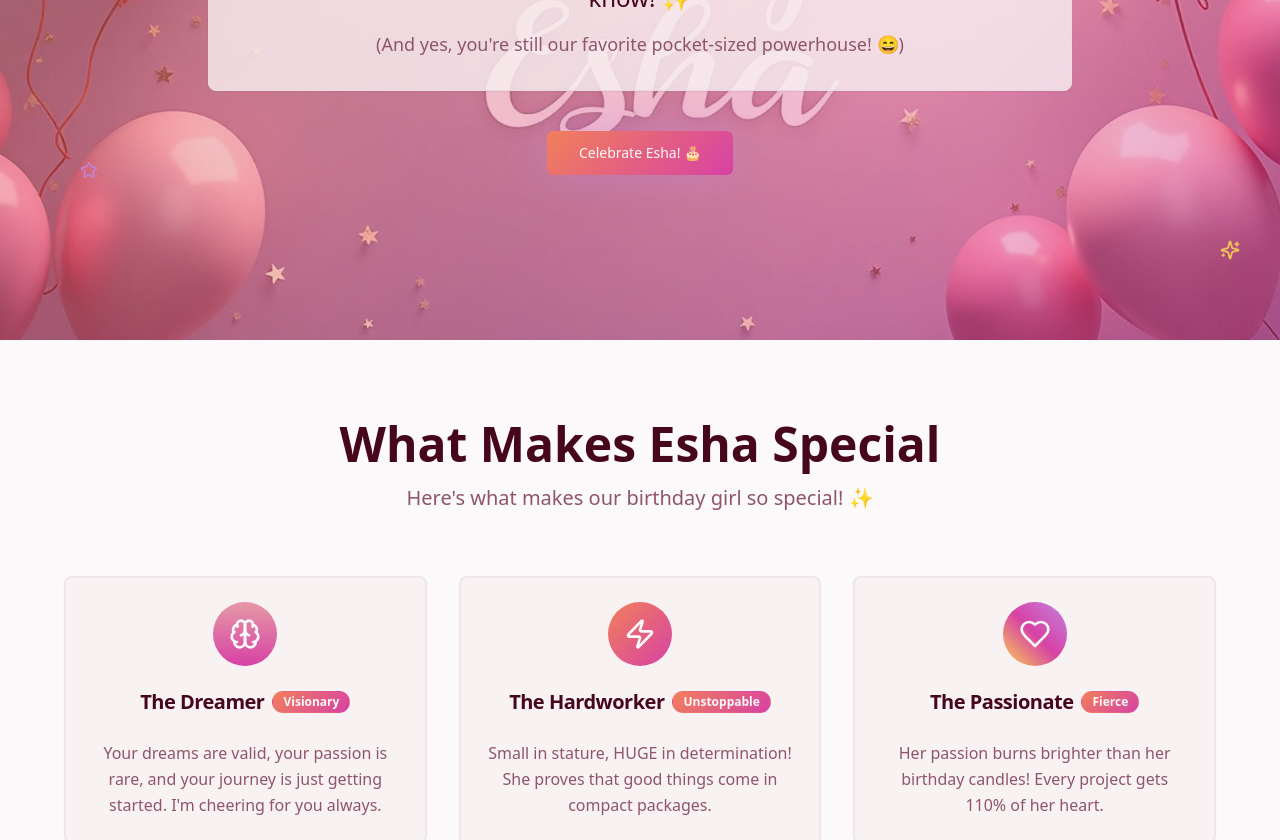
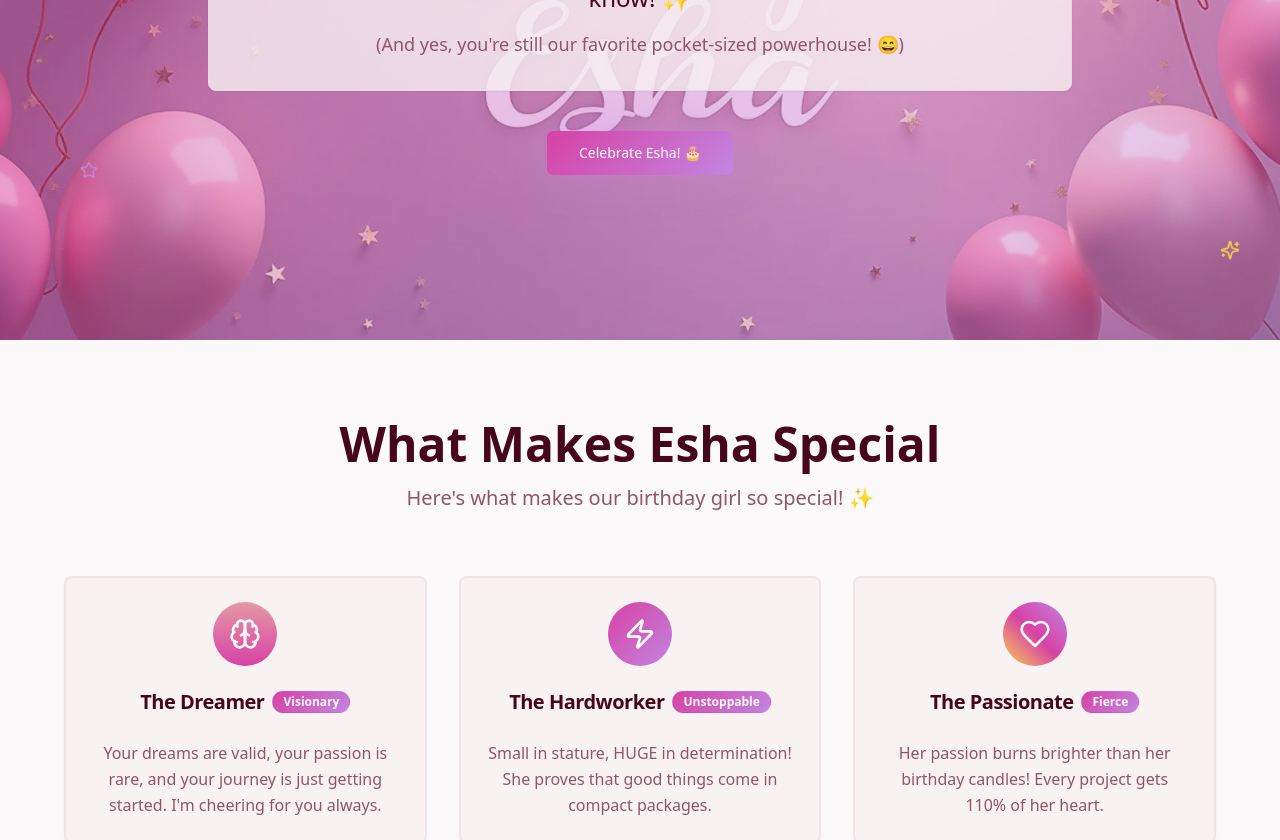
Before and after one commit to MBIlalsheikh05/Birthday-Wish-Website, a React (Vite) app: page / in a window 1280 px wide. Shown: the part 460-1300 px from the top of the page. Built offline with nearby package versions, Linux system fonts and the light colour scheme.

Commit message:
Revert theme colors
Revert theme colors to the initial color scheme.

```diff
--- a/src/components/WishesSection.tsx
+++ b/src/components/WishesSection.tsx
@@ -44,24 +44,23 @@ const WishesSection = () => {
         </div>
 
         {/* Birthday Message */}
-        <Card className="bg-gradient-vibrant shadow-glow animate-bounce-slow border-2 border-birthday-gold/30">
+        <Card className="bg-gradient-celebration shadow-glow animate-bounce-slow">
           <CardContent className="p-12 text-center">
             <div className="flex justify-center gap-4 mb-6">
-              <PartyPopper className="h-10 w-10 text-white animate-float drop-shadow-lg" />
-              <Cake className="h-10 w-10 text-white animate-bounce-slow drop-shadow-lg" />
-              <Sparkles className="h-10 w-10 text-white animate-sparkle drop-shadow-lg" />
+              <PartyPopper className="h-8 w-8 text-primary-foreground animate-float" />
+              <Cake className="h-8 w-8 text-primary-foreground animate-bounce-slow" />
+              <Sparkles className="h-8 w-8 text-primary-foreground animate-sparkle" />
             </div>
 
-            <h3 className="text-4xl font-bold text-white mb-6 drop-shadow-lg">
-              🎂 Happy Birthday, Esha! 🎂
+            <h3 className="text-3xl font-bold text-primary-foreground mb-6">
+              Happy Birthday, Esha! 🎉
             </h3>
 
-            <p className="text-xl text-white leading-relaxed mb-8 drop-shadow-md max-w-2xl mx-auto">
+            <p className="text-xl text-primary-foreground/90 leading-relaxed mb-8">
               Today we celebrate the amazing person you are! Your kindness lights up every room,
               your dreams inspire us all, and your spirit makes the world brighter.
               Here's to another year of adventures, achievements, and beautiful memories! ✨🎈
             </p>
-
           </CardContent>
         </Card>
       </div>
--- a/src/index.css
+++ b/src/index.css
@@ -41,14 +41,11 @@ All colors MUST be HSL.
     --birthday-purple: 280 60% 70%;
     --birthday-gold: 45 95% 65%;
     --birthday-rose: 350 60% 75%;
-    --birthday-coral: 15 85% 65%;
-    --birthday-mint: 160 45% 75%;
 
     /* Gradients */
-    --gradient-celebration: linear-gradient(135deg, hsl(var(--birthday-coral)), hsl(var(--birthday-pink)));
+    --gradient-celebration: linear-gradient(135deg, hsl(var(--birthday-pink)), hsl(var(--birthday-purple)));
     --gradient-dreamy: linear-gradient(180deg, hsl(var(--birthday-rose)), hsl(var(--birthday-pink)));
     --gradient-sparkle: linear-gradient(45deg, hsl(var(--birthday-gold)), hsl(var(--birthday-pink)), hsl(var(--birthday-purple)));
-    --gradient-vibrant: linear-gradient(135deg, hsl(var(--birthday-gold)), hsl(var(--birthday-coral)), hsl(var(--birthday-purple)));
 
     /* Shadows */
     --shadow-celebration: 0 20px 60px -10px hsl(var(--birthday-pink) / 0.3);
--- a/tailwind.config.ts
+++ b/tailwind.config.ts
@@ -66,16 +66,13 @@ export default {
 					pink: 'hsl(var(--birthday-pink))',
 					purple: 'hsl(var(--birthday-purple))',
 					gold: 'hsl(var(--birthday-gold))',
-					rose: 'hsl(var(--birthday-rose))',
-					coral: 'hsl(var(--birthday-coral))',
-					mint: 'hsl(var(--birthday-mint))'
+					rose: 'hsl(var(--birthday-rose))'
 				}
 			},
 			backgroundImage: {
 				'gradient-celebration': 'var(--gradient-celebration)',
 				'gradient-dreamy': 'var(--gradient-dreamy)',
-				'gradient-sparkle': 'var(--gradient-sparkle)',
-				'gradient-vibrant': 'var(--gradient-vibrant)'
+				'gradient-sparkle': 'var(--gradient-sparkle)'
 			},
 			boxShadow: {
 				'celebration': 'var(--shadow-celebration)',
```
